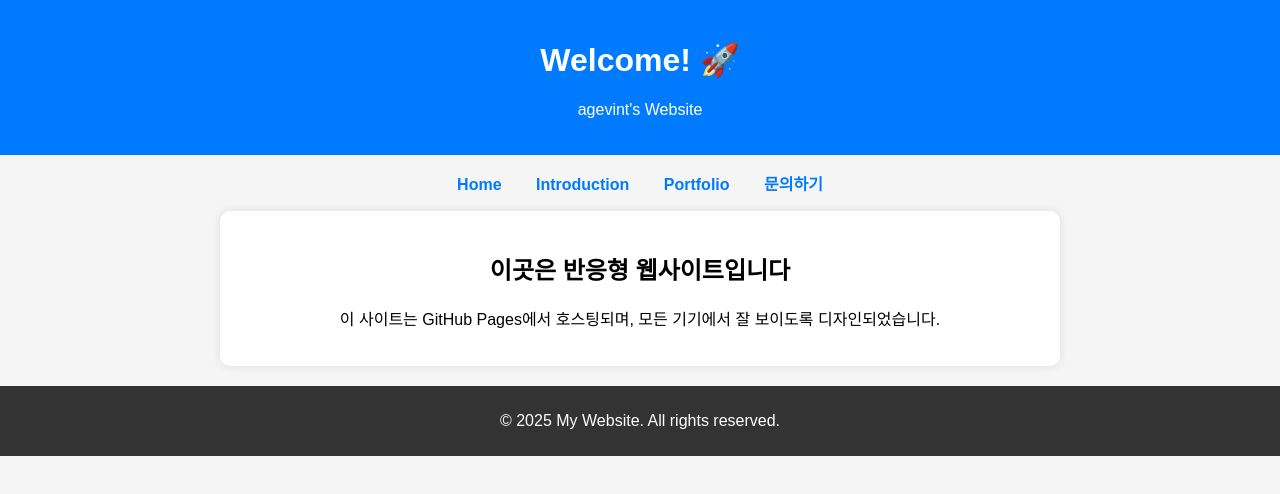
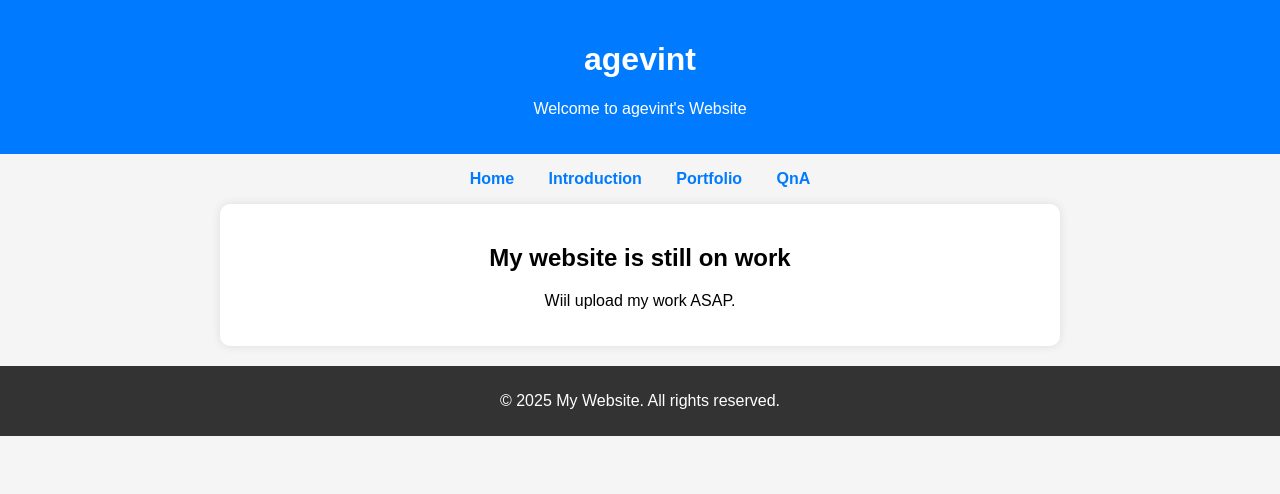
Before and after one commit to agevint/agevint.github.io, a plain HTML site: page index.html in a window 1280 px wide. Drawn offline with Linux system fonts and the light colour scheme.

Commit message:
Delete Korean, Change menus

```diff
--- a/index.html
+++ b/index.html
@@ -1,5 +1,5 @@
 <!DOCTYPE html>
-<html lang="ko">
+<html lang="en">
 <head>
     <meta charset="UTF-8">
     <meta name="viewport" content="width=device-width, initial-scale=1.0">
@@ -8,8 +8,8 @@
 </head>
 <body>
     <header>
-        <h1>Welcome! 🚀</h1>
-        <p>agevint's Website</p>
+        <h1>agevint</h1>
+        <p>Welcome to agevint's Website</p>
     </header>
 
     <nav>
@@ -17,13 +17,13 @@
             <li><a href="#">Home</a></li>
             <li><a href="#">Introduction</a></li>
             <li><a href="#">Portfolio</a></li>
-            <li><a href="#">문의하기</a></li>
+            <li><a href="#">QnA</a></li>
         </ul>
     </nav>
 
     <section class="content">
-        <h2>이곳은 반응형 웹사이트입니다</h2>
-        <p>이 사이트는 GitHub Pages에서 호스팅되며, 모든 기기에서 잘 보이도록 디자인되었습니다.</p>
+        <h2>My website is still on work</h2>
+        <p>Wiil upload my work ASAP.</p>
     </section>
 
     <footer>
```
